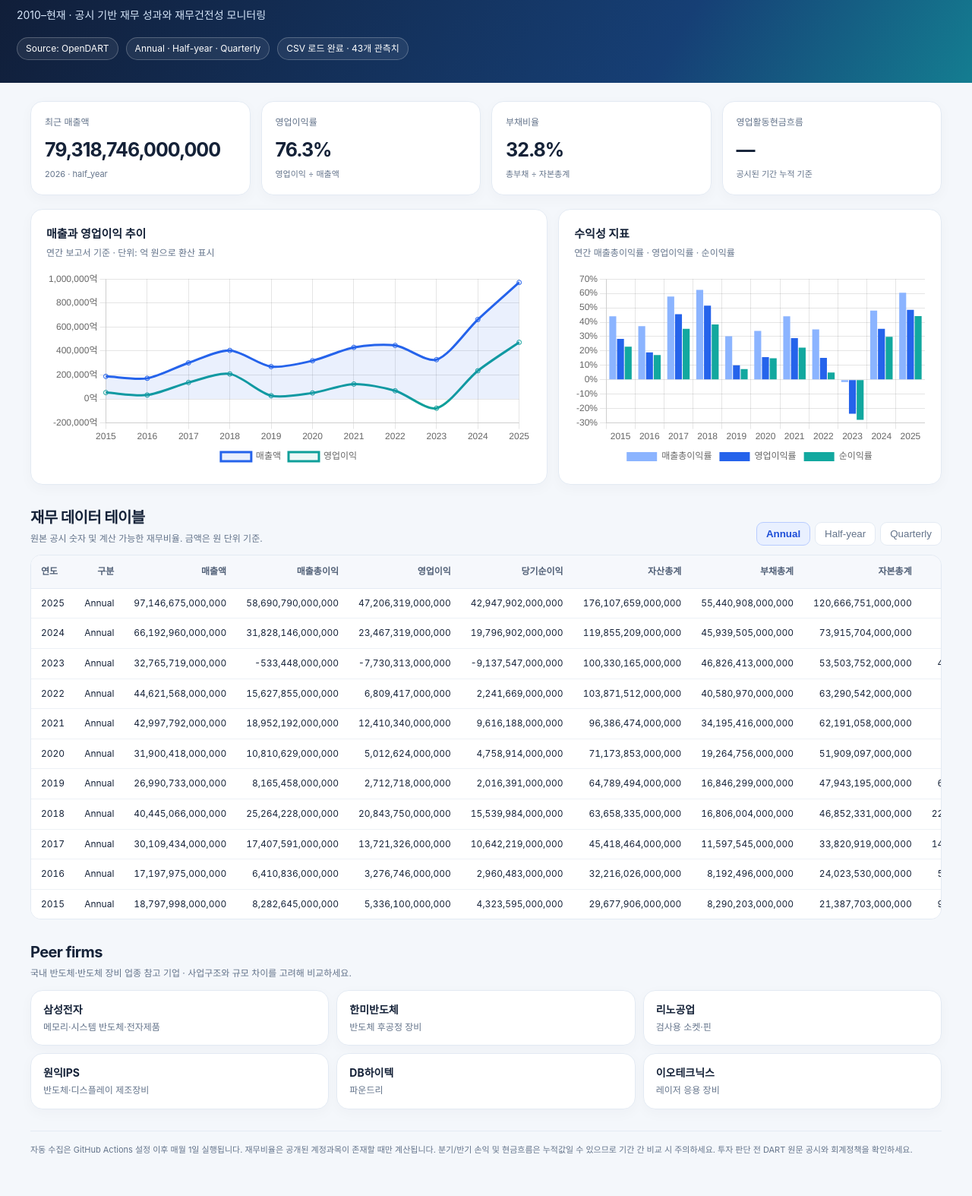
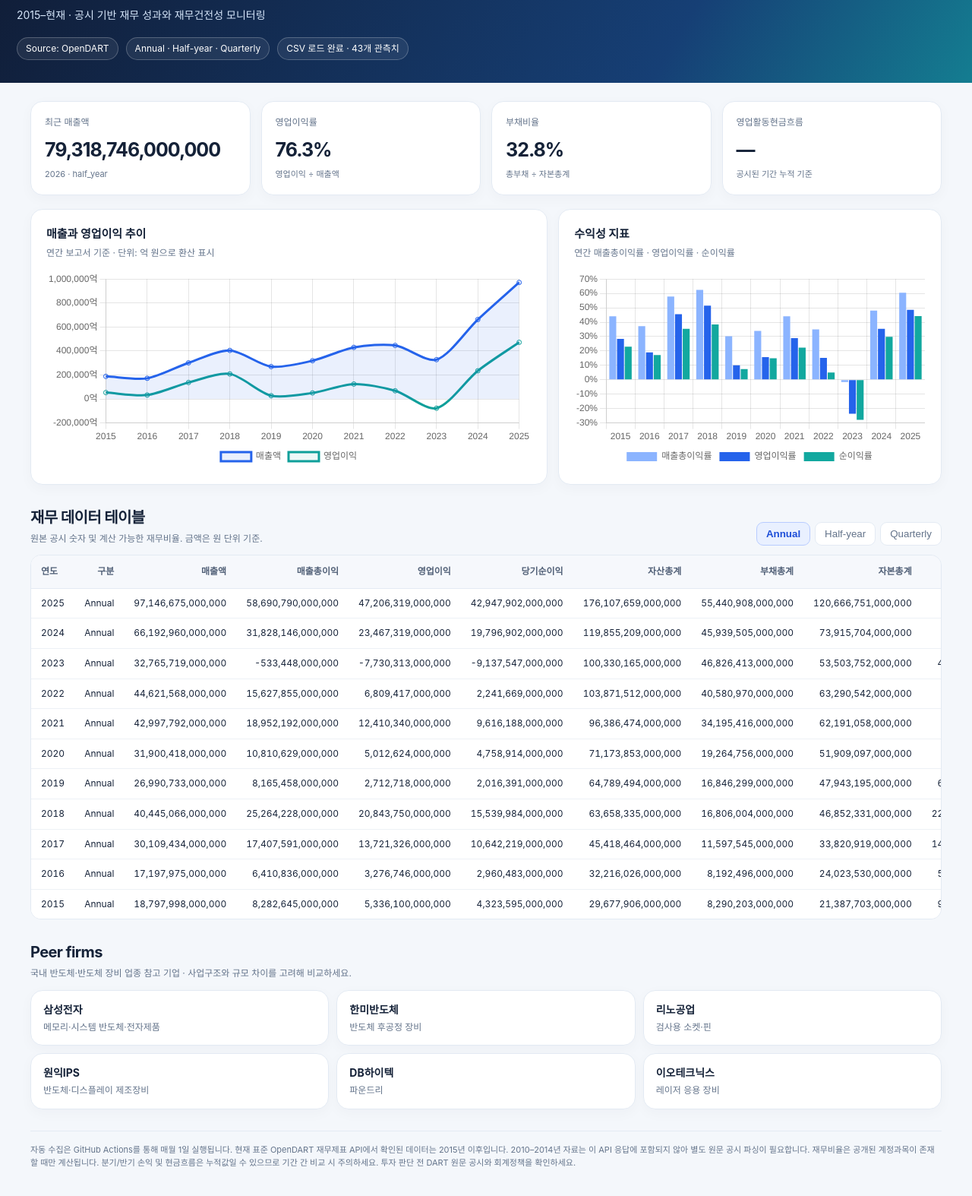
Before and after one commit to HSC-Class02/jh_skhynix, a plain HTML site: page index.html in a window 1280 px wide. Shown: the part 114-1688 px from the top of the page at 76% size. Drawn offline with nearby package versions, Linux system fonts and the light colour scheme.

Commit message:
Align dashboard coverage label with available DART data

```diff
--- a/index.html
+++ b/index.html
@@ -23,7 +23,7 @@ footer{margin-top:28px;color:var(--muted);font-size:11px;border-top:1px solid va
 </style>
 </head>
 <body>
-<header><div class="eyebrow">Financial intelligence · OpenDART</div><h1>SK hynix Financial Dashboard</h1><div class="sub">2010–현재 · 공시 기반 재무 성과와 재무건전성 모니터링</div><div class="meta"><span class="pill">Source: OpenDART</span><span class="pill">Annual · Half-year · Quarterly</span><span class="pill" id="updated">데이터 확인 중</span></div></header>
+<header><div class="eyebrow">Financial intelligence · OpenDART</div><h1>SK hynix Financial Dashboard</h1><div class="sub">2015–현재 · 공시 기반 재무 성과와 재무건전성 모니터링</div><div class="meta"><span class="pill">Source: OpenDART</span><span class="pill">Annual · Half-year · Quarterly</span><span class="pill" id="updated">데이터 확인 중</span></div></header>
 <main class="wrap">
 <div class="kpis">
 <div class="card kpi"><div class="label">최근 매출액</div><div class="value" id="kRevenue">—</div><div class="note" id="kPeriod">최근 공시 기준</div></div>
@@ -46,7 +46,7 @@ footer{margin-top:28px;color:var(--muted);font-size:11px;border-top:1px solid va
 <div class="card peer"><strong>DB하이텍</strong><span>파운드리</span></div>
 <div class="card peer"><strong>이오테크닉스</strong><span>레이저 응용 장비</span></div>
 </div>
-<footer>자동 수집은 GitHub Actions 설정 이후 매월 1일 실행됩니다. 재무비율은 공개된 계정과목이 존재할 때만 계산됩니다. 분기/반기 손익 및 현금흐름은 누적값일 수 있으므로 기간 간 비교 시 주의하세요. 투자 판단 전 DART 원문 공시와 회계정책을 확인하세요.</footer>
+<footer>자동 수집은 GitHub Actions를 통해 매월 1일 실행됩니다. 현재 표준 OpenDART 재무제표 API에서 확인된 데이터는 2015년 이후입니다. 2010–2014년 자료는 이 API 응답에 포함되지 않아 별도 원문 공시 파싱이 필요합니다. 재무비율은 공개된 계정과목이 존재할 때만 계산됩니다. 분기/반기 손익 및 현금흐름은 누적값일 수 있으므로 기간 간 비교 시 주의하세요. 투자 판단 전 DART 원문 공시와 회계정책을 확인하세요.</footer>
 </main>
 <script>
 const labels={
```
